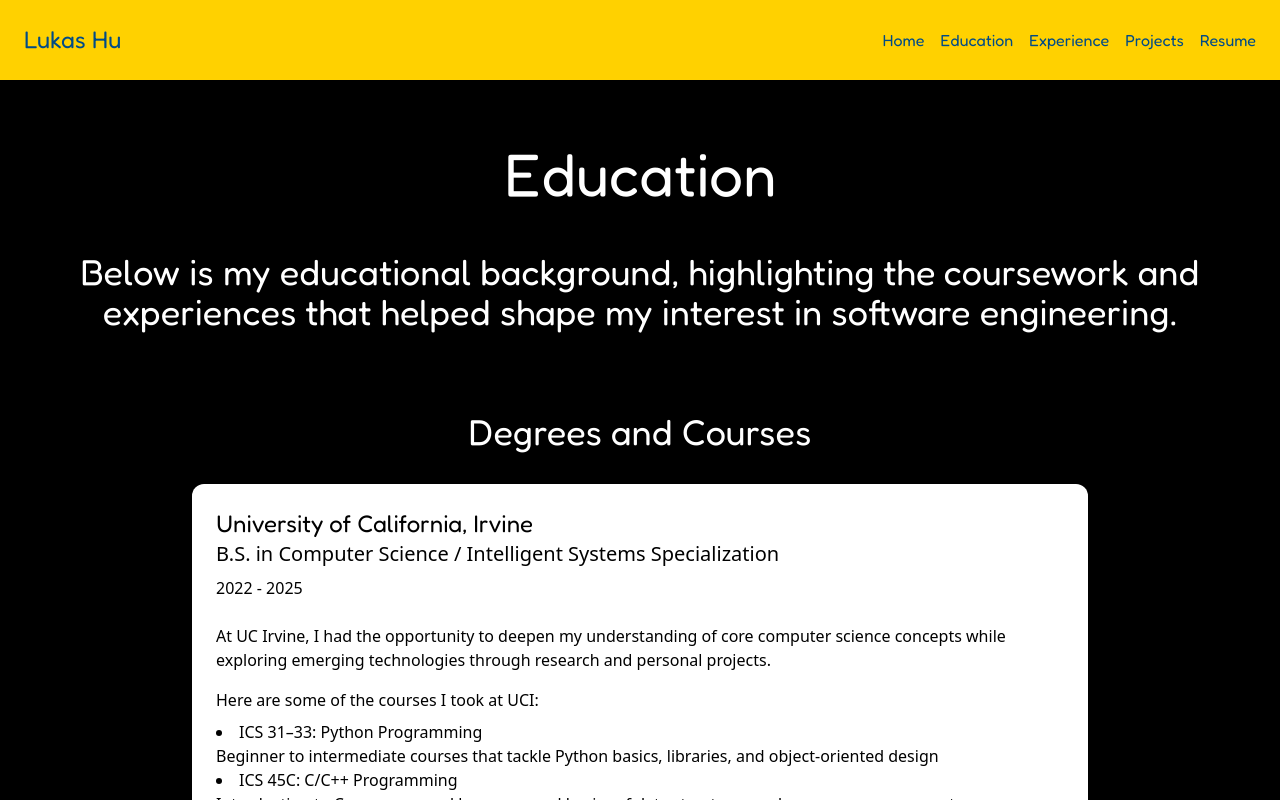
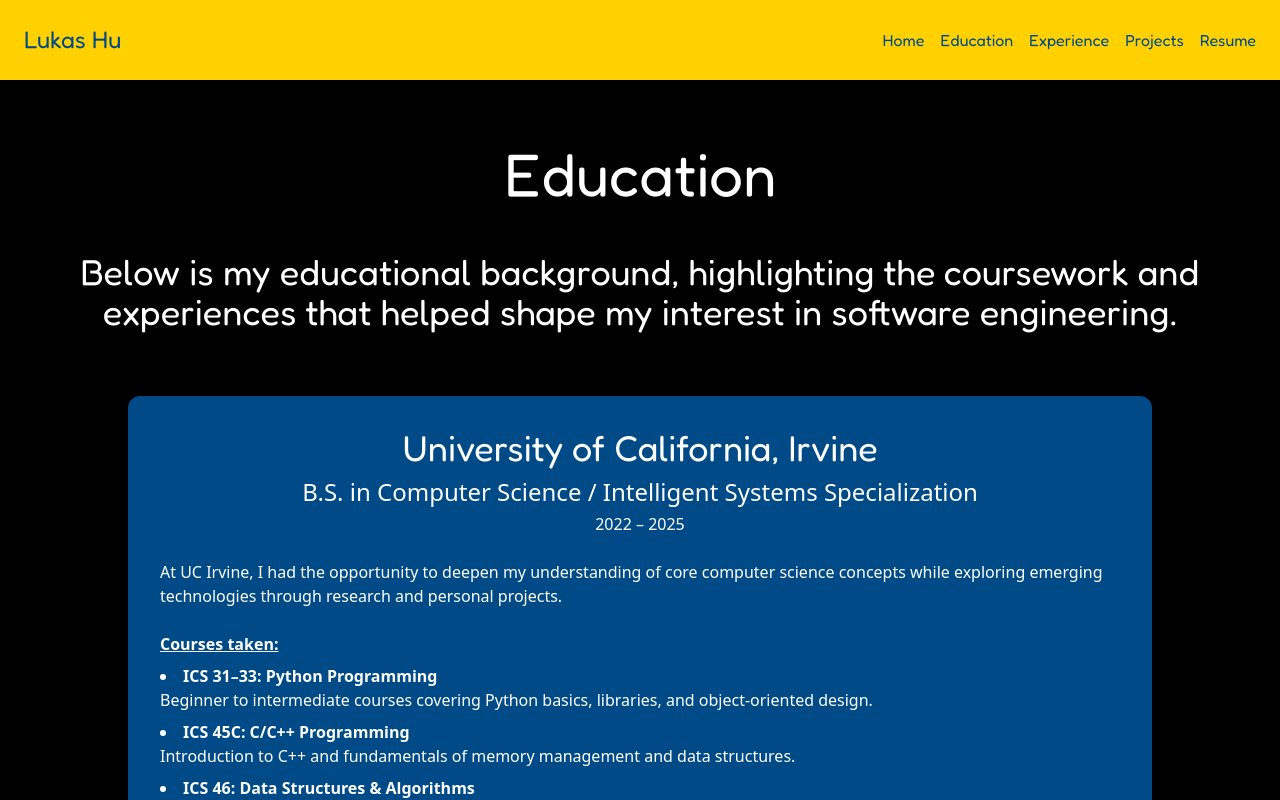
Before and after one commit to Lukas-L-Hu/Lukas-L-Hu.github.io, a React (Vite) app: page /Education in a window 1280 px wide. Built offline with nearby package versions, Linux system fonts and the light colour scheme.

Commit message:
Reformated the Degree and Courses Info

```diff
--- a/src/components/Education.jsx
+++ b/src/components/Education.jsx
@@ -7,58 +7,89 @@ export default function Education() {
     <>
     <div className="flex flex-col gap-y-16 pt-16 pb-20">
       <div className="flex flex-col text-white items-center text-center mx-auto">
-      <motion.h1 className="text-6xl font-fredoka">Education</motion.h1>
+      <motion.h1 initial={{ opacity: 0, x: -50 }}
+            animate={{ opacity: 1, x: 0 }}
+            transition={{ duration: 1 }}
+            className="text-6xl font-fredoka">Education</motion.h1>
       <br></br>
       <br></br>
-      <motion.h2 className="text-4xl font-fredoka">Below is my educational background, highlighting the coursework and experiences that helped shape my interest in software engineering.</motion.h2>
+      <motion.h2 initial={{ opacity: 0, x: 50 }}
+            animate={{ opacity: 1, x: 0 }}
+            transition={{ duration: 1 }}
+            className="text-4xl font-fredoka">Below is my educational background, highlighting the coursework and experiences that helped shape my interest in software engineering.</motion.h2>
       </div>
-    <TextArea heading="Degrees and Courses">
-      <div className="flex flex-col md:flex-row items-center gap-6">
-        {/* <img
-          src={UciLogo}
-          alt="UCI"
-          className="w-32 h-32 object-contain transform scale-90"
-        /> */}
-        <motion.div initial={{ opacity: 0, x: 50 }} animate={{ opacity: 1, x: 0 }} transition={{ duration: 0.8 }}className="flex-1">
-          <h2 className="text-2xl font-fredoka">
+
+      <div className="w-full px-4">
+
+        <motion.div
+        initial={{ opacity: 0, y: 30 }}
+        animate={{ opacity: 1, y: 0 }}
+        transition={{ duration: 0.8 }}
+        className="w-full max-w-5xl mx-auto bg-[#004B87] p-8 rounded-xl shadow-md"
+      >
+        <div className="text-center">
+          <h2 className="text-3xl md:text-4xl font-fredoka text-white">
             University of California, Irvine
           </h2>
-          <h3 className="text-xl">
+          <h3 className="text-xl md:text-2xl text-white mt-2">
             B.S. in Computer Science / Intelligent Systems Specialization
           </h3>
-          <p className="mt-2">2022 - 2025</p>
-          <br></br>
-          <p>At UC Irvine, I had the opportunity to deepen my understanding of core computer science concepts while exploring emerging technologies through research and personal projects.</p>
-          <p className="mt-4 font-courier">
-            Here are some of the courses I took at UCI:
+          <p className="text-white mt-1">2022 – 2025</p>
+        </div>
+
+        <div className="mt-6 text-white text-left font-courier">
+          <p>
+            At UC Irvine, I had the opportunity to deepen my understanding of core computer science concepts while exploring emerging technologies through research and personal projects.
           </p>
-          <ul className="list-disc list-inside mt-2 font-courier">
-            <li>ICS 31–33: Python Programming</li>
-              <ul>Beginner to intermediate courses that tackle Python basics, libraries, and object-oriented design</ul>
-            <li>ICS 45C: C/C++ Programming</li>
-              <ul>Introduction to C++ as a second language and basics of data structures and memory management</ul>
-            <li>ICS 46: Data Structures & Algorithms</li>
-              <ul>Leveraging C++ to implement data structures and use of algorithms</ul>
-            <li>ICS 51: Computer Organization</li>
-              <ul>Deeper dive into the connectino of computer system components and introduction to Assembly language</ul>
-            <li>ICS 53: System Design</li>
-              <ul></ul>
-            <li>CS 121: Information Retrieval</li>
-            <li>CS 161: Algorithms</li>
-            <li>CS 162: Format Languages and Automata</li>
-            <li>CS 171, 178: Artificial Intelligence & Machine Learning</li>
+
+          <p className="mt-6 font-semibold underline">Courses taken:</p>
+          <ul className="list-disc list-inside space-y-2 mt-2">
+            <li>
+              <span className="font-semibold">ICS 31–33: Python Programming</span><br />
+              Beginner to intermediate courses covering Python basics, libraries, and object-oriented design.
+            </li>
+            <li>
+              <span className="font-semibold">ICS 45C: C/C++ Programming</span><br />
+              Introduction to C++ and fundamentals of memory management and data structures.
+            </li>
+            <li>
+              <span className="font-semibold">ICS 46: Data Structures & Algorithms</span><br />
+              Implementing data structures and analyzing algorithms using C++.
+            </li>
+            <li>
+              <span className="font-semibold">ICS 51: Computer Organization</span><br />
+              Understanding system-level components and Assembly programming.
+            </li>
+            <li>
+              <span className="font-semibold">ICS 53: System Design</span><br />
+
+            </li>
+            <li>
+              <span className="font-semibold">CS 121: Information Retrieval</span>
+            </li>
+            <li>
+              <span className="font-semibold">CS 161: Algorithms</span>
+            </li>
+            <li>
+              <span className="font-semibold">CS 162: Formal Languages & Automata</span>
+            </li>
+            <li>
+              <span className="font-semibold">CS 171 & 178: AI & Machine Learning</span>
+            </li>
           </ul>
+
           <a
             href="https://ics.uci.edu/"
             target="_blank"
             rel="noopener noreferrer"
-            className="inline-block mt-4 px-4 py-2 bg-[rgba(40,200,149,0.3)] rounded text-[#5d2a42] font-semibold"
+            className="inline-block mt-6 px-4 py-2 bg-[rgba(40,200,149,0.3)] rounded text-[#5d2a42] font-semibold"
           >
             Visit Website
           </a>
-        </motion.div>
-      </div>
-    </TextArea>
+        </div>
+      </motion.div>
+    </div>
+
     </div>
     <footer className="mb-6 flex flex-col items-center text-white">
         <p>Made by Lukas Hu</p>
--- a/src/components/Experience.jsx
+++ b/src/components/Experience.jsx
@@ -5,7 +5,6 @@ export default function Experience() {
   return (
     <>
       <div className="flex flex-col min-h-screen">
-        {/* Header section */}
         <div className="flex flex-col items-center px-4 pt-16">
           <motion.h1
             initial={{ opacity: 0, x: -50 }}
@@ -24,13 +23,9 @@ export default function Experience() {
             Below you can take a look at my past work and internship experiences.
           </motion.h2>
         </div>
-
-        {/* Experience content */}
         <div className="w-full flex justify-center px-4 pb-12">
           <ExperienceTabs />
         </div>
-
-        {/* Footer */}
         <footer className="mt-auto mb-6 flex flex-col items-center text-white">
           <p>Made by Lukas Hu</p>
         </footer>
--- a/src/components/ExperienceTabs.jsx
+++ b/src/components/ExperienceTabs.jsx
@@ -42,7 +42,6 @@ export default function ExperienceTabs() {
   return (
     <div className="w-full flex flex-col items-center px-4 pt-16 pb-24 text-white">
 
-      {/* Tabs */}
       <div className="flex justify-center space-x-8 mb-12 relative">
         {tabs.map(tab => (
           <button
@@ -63,7 +62,6 @@ export default function ExperienceTabs() {
         ))}
       </div>
 
-      {/* Content */}
       <AnimatePresence mode="wait">
         <motion.div
           key={activeTab}
--- a/src/components/Project.jsx
+++ b/src/components/Project.jsx
@@ -36,7 +36,6 @@ export default function Project({ title, description, imageUrl, techStack, date
           {!isFlipped && (<p className="mt-auto text-sm text-center text-white opacity-0 group-hover:opacity-100 transition-opacity duration-300">Click to see the description of the project</p>)}
         </div>
 
-        {/* Back */}
         <div className="flip-back flex flex-col bg-gray-100 shadow-lg rounded-lg justify-center text-center items-center p-4">
           <h2 className="text-xl font-bold text-gray-800 mb-2"></h2>
           <p className="text-lg text-black text-center">{description}</p>
--- a/src/components/TextArea.jsx
+++ b/src/components/TextArea.jsx
@@ -2,7 +2,7 @@ export default function TextArea({ heading, children }) {
   return (
     <div className="education-section">
       <div className="flex flex-col items-center justify-center text-center">
-        <div className="heading-img-div mb-4">{/* optional image */}</div>
+        <div className="heading-img-div mb-4"></div>
         <h1 className="text-4xl font-fredoka text-white mt-0">{heading}</h1>
       </div>
 
```
